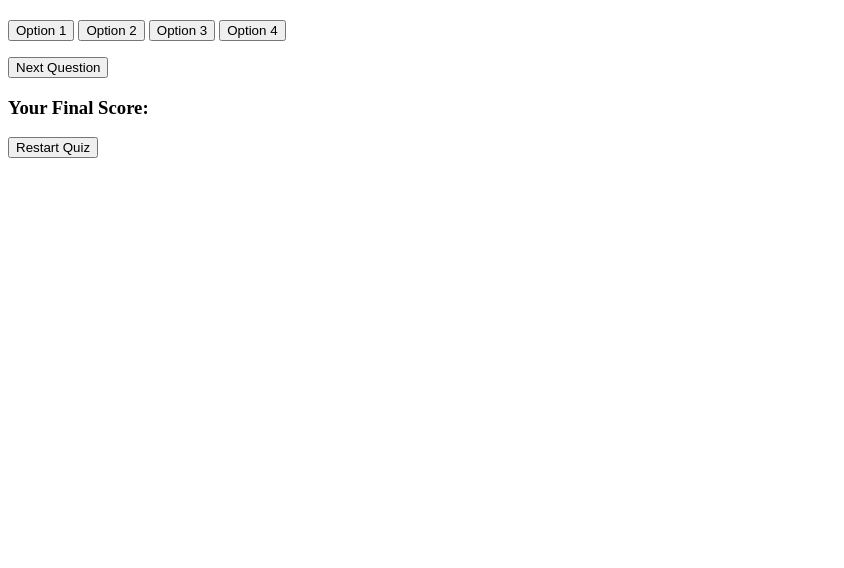
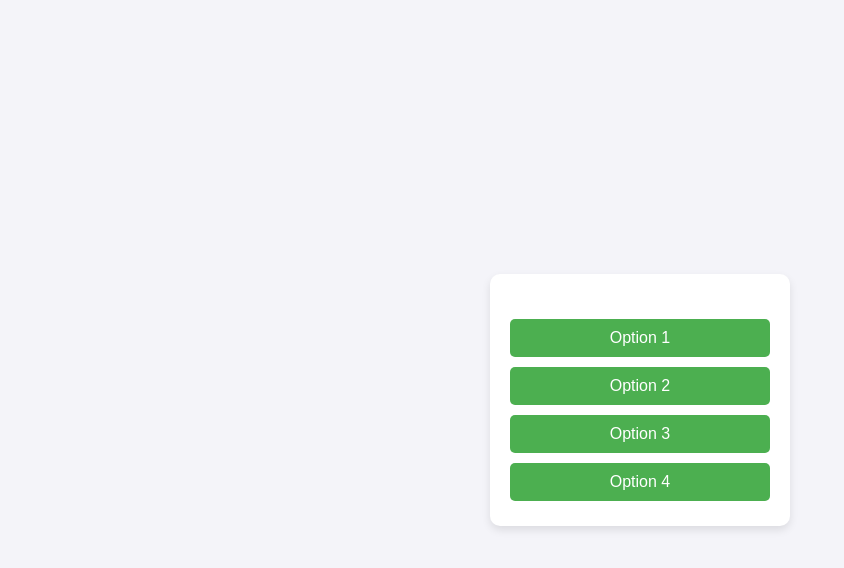
Before and after one commit to thekaushal01/TriviaQuiz, a plain HTML site: page index.html in a window 1280 px wide. Shown: the whole page, without its empty margins (0-844 px from the left). Drawn offline with Linux system fonts and the light colour scheme.

Commit message:
Update index.html

```diff
--- a/index.html
+++ b/index.html
@@ -4,7 +4,7 @@
   <meta charset="UTF-8">
   <meta name="viewport" content="width=device-width, initial-scale=1.0">
   <title>Quiz Website</title>
-  <link rel="stylesheet" href="styl.css"></link>
+  <link rel="stylesheet" href="style.css"></link>
 
 </head>
 <body>
```
